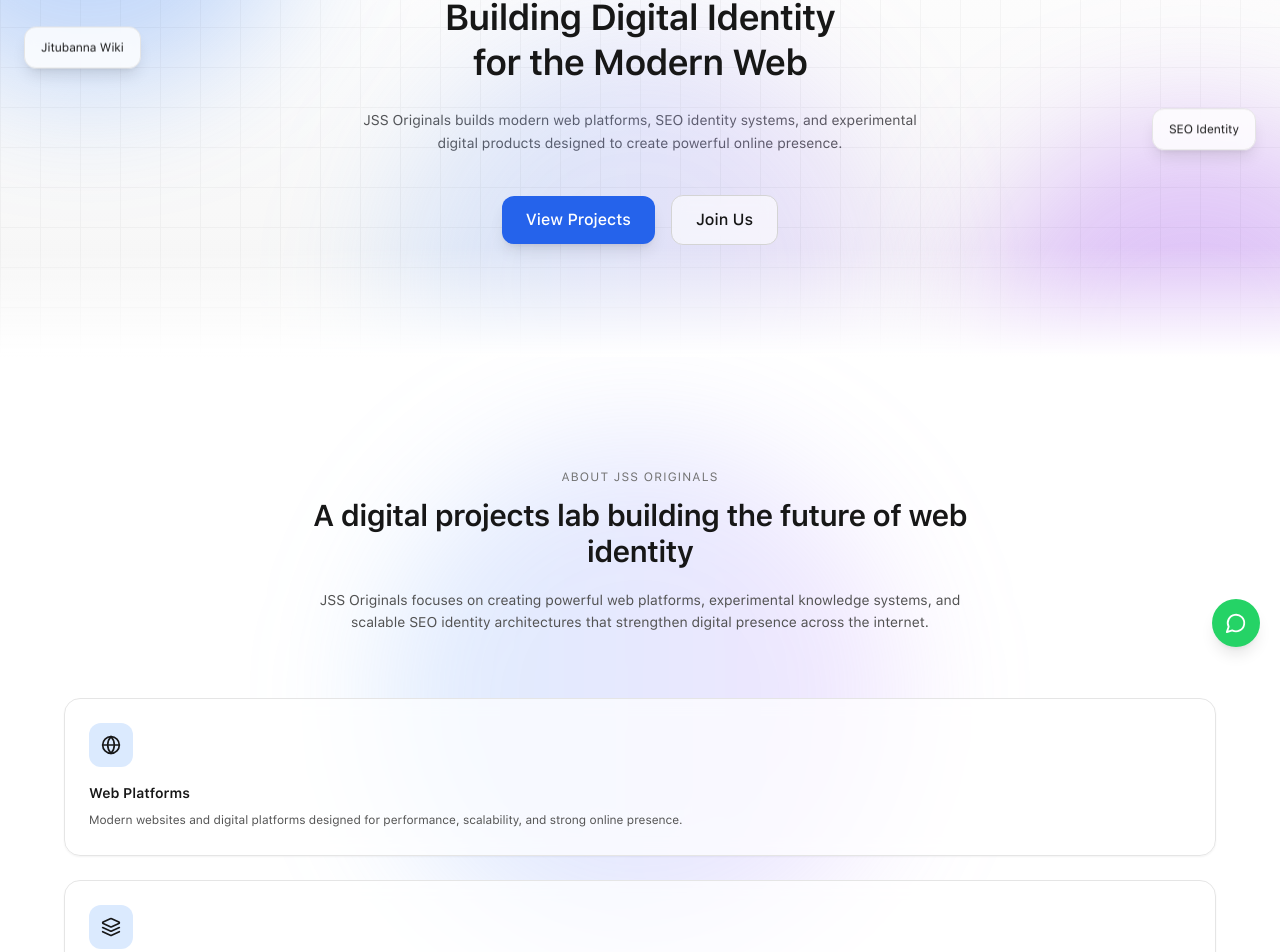
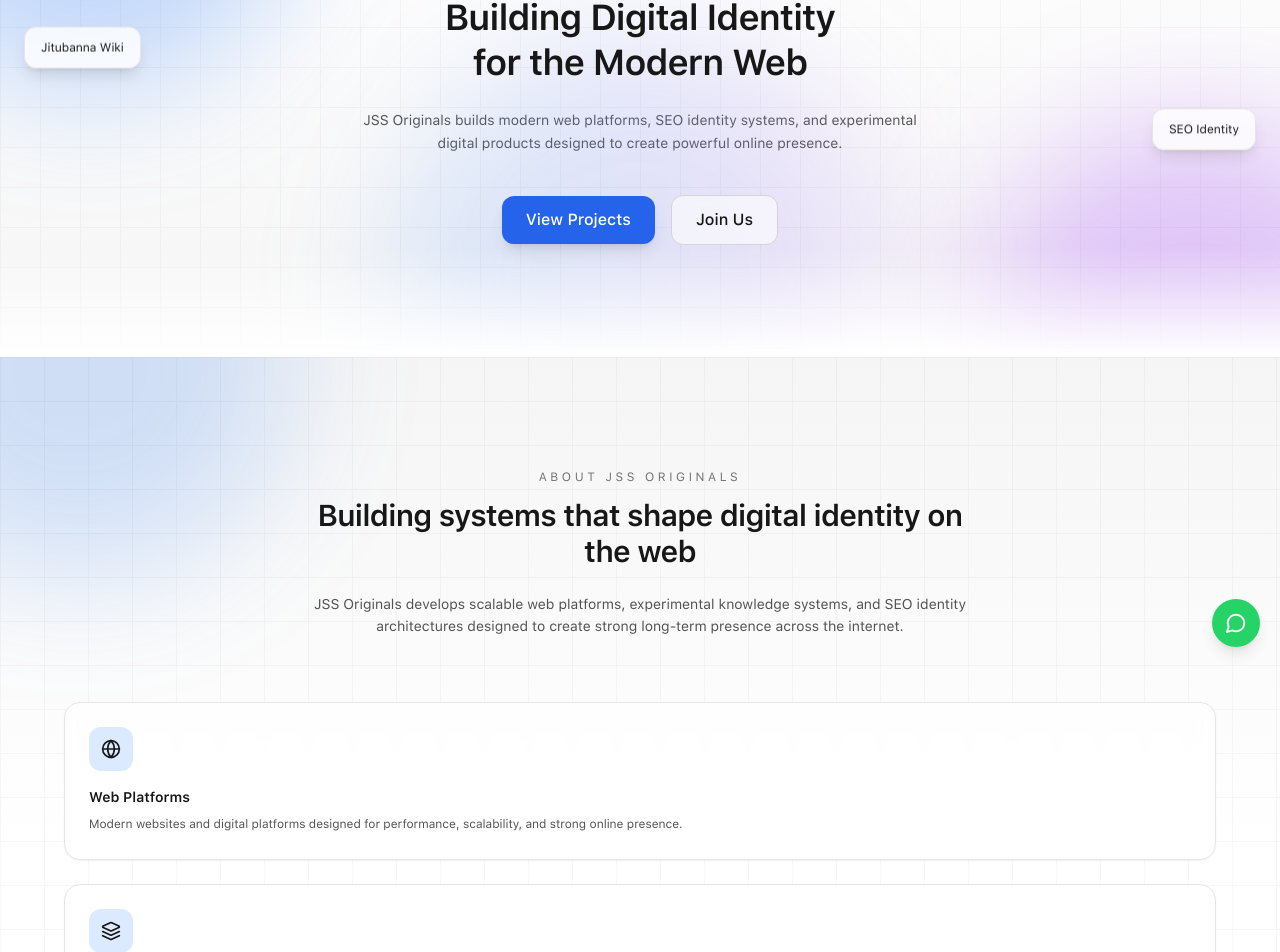
Before and after one commit to jitendra-math/Agency-Website, a Next.js app: page / in a window 1280 px wide. Shown: the part 133-1085 px from the top of the page. Built offline with nearby package versions, Linux system fonts and the light colour scheme.

Commit message:
Update AboutPreview.js

```diff
--- a/src/components/sections/AboutPreview.js
+++ b/src/components/sections/AboutPreview.js
@@ -33,48 +33,80 @@ export default function AboutPreview() {
       className="
       relative isolate overflow-hidden
       px-4 py-28
-      bg-white
-      dark:bg-neutral-950
+      bg-gradient-to-b
+      from-neutral-100
+      via-white
+      to-white
+      dark:from-neutral-950
+      dark:via-neutral-950
+      dark:to-neutral-950
     "
     >
 
-      {/* ============================ */}
-      {/* Ambient glow background */}
-      {/* ============================ */}
+      {/* ========================= */}
+      {/* Mesh Glow Continuation */}
+      {/* ========================= */}
 
       <div className="absolute inset-0 pointer-events-none">
 
-        <div className="
-          absolute left-1/2 top-20
-          -translate-x-1/2
-          w-[520px] h-[520px]
+        {/* blue mesh */}
+        <motion.div
+          animate={{ x:[0,30,0], y:[0,-40,0] }}
+          transition={{ duration:14, repeat:Infinity }}
+          className="
+          absolute -top-40 -left-40
+          w-[420px] h-[420px]
           rounded-full
-          bg-gradient-to-r
-          from-blue-400/20
-          via-indigo-400/20
-          to-purple-400/20
+          bg-blue-500/20
           blur-3xl
-        " />
+        "
+        />
+
+        {/* purple mesh */}
+        <motion.div
+          animate={{ x:[0,-20,0], y:[0,40,0] }}
+          transition={{ duration:18, repeat:Infinity }}
+          className="
+          absolute -bottom-40 -right-40
+          w-[420px] h-[420px]
+          rounded-full
+          bg-purple-500/20
+          blur-3xl
+        "
+        />
 
       </div>
 
-      {/* ============================ */}
+      {/* ========================= */}
+      {/* Subtle grid depth */}
+      {/* ========================= */}
+
+      <div
+        className="
+        absolute inset-0 opacity-[0.03]
+        bg-[linear-gradient(#000_1px,transparent_1px),linear-gradient(90deg,#000_1px,transparent_1px)]
+        bg-[size:44px_44px]
+        dark:opacity-[0.05]
+      "
+      />
+
+      {/* ========================= */}
       {/* Content */}
-      {/* ============================ */}
+      {/* ========================= */}
 
       <div className="relative z-10 mx-auto max-w-6xl">
 
-        {/* Brand statement */}
+        {/* Brand intro */}
 
         <motion.div
-          initial={{ opacity: 0, y: 30 }}
-          whileInView={{ opacity: 1, y: 0 }}
-          transition={{ duration: .8 }}
-          viewport={{ once: true }}
+          initial={{ opacity:0, y:28 }}
+          whileInView={{ opacity:1, y:0 }}
+          transition={{ duration:.8 }}
+          viewport={{ once:true }}
           className="text-center max-w-2xl mx-auto"
         >
 
-          <p className="text-xs uppercase tracking-widest text-neutral-500 mb-3">
+          <p className="text-xs uppercase tracking-[0.3em] text-neutral-500 mb-3">
             About JSS Originals
           </p>
 
@@ -85,42 +117,43 @@ export default function AboutPreview() {
             dark:text-neutral-100
           "
           >
-            A digital projects lab building
-            the future of web identity
+            Building systems that shape
+            digital identity on the web
           </h2>
 
           <p
             className="
-            mt-5 text-sm leading-relaxed
+            mt-6 text-sm leading-relaxed
             text-neutral-600
             dark:text-neutral-400
           "
           >
-            JSS Originals focuses on creating powerful web platforms,
-            experimental knowledge systems, and scalable SEO identity
-            architectures that strengthen digital presence across the internet.
+            JSS Originals develops scalable web platforms,
+            experimental knowledge systems, and SEO identity
+            architectures designed to create strong long-term
+            presence across the internet.
           </p>
 
         </motion.div>
 
-        {/* ============================ */}
-        {/* Feature grid */}
-        {/* ============================ */}
+        {/* ========================= */}
+        {/* Feature cards */}
+        {/* ========================= */}
 
         <div className="mt-16 grid gap-6">
 
-          {items.map((item, index) => {
+          {items.map((item,index)=>{
 
             const Icon = item.icon;
 
-            return (
+            return(
 
               <motion.div
                 key={item.title}
-                initial={{ opacity: 0, y: 24 }}
-                whileInView={{ opacity: 1, y: 0 }}
-                transition={{ delay: index * .15, duration: .7 }}
-                viewport={{ once: true }}
+                initial={{ opacity:0, y:24 }}
+                whileInView={{ opacity:1, y:0 }}
+                transition={{ delay:index*.15, duration:.7 }}
+                viewport={{ once:true }}
                 className="
                 relative
                 rounded-2xl
@@ -134,17 +167,17 @@ export default function AboutPreview() {
               "
               >
 
-                {/* icon */}
-
-                <div className="
+                <div
+                  className="
                   mb-4
                   flex h-11 w-11
                   items-center justify-center
                   rounded-xl
                   bg-blue-100
                   dark:bg-blue-900/40
-                ">
-                  <Icon size={20} />
+                "
+                >
+                  <Icon size={20}/>
                 </div>
 
                 <h3
@@ -177,14 +210,14 @@ export default function AboutPreview() {
 
       </div>
 
-      {/* ============================ */}
-      {/* Bottom transition glow */}
-      {/* ============================ */}
+      {/* ========================= */}
+      {/* Bottom fade */}
+      {/* ========================= */}
 
       <div
         className="
         absolute bottom-0 left-0 right-0
-        h-32
+        h-28
         bg-gradient-to-b
         from-transparent
         to-white
```
